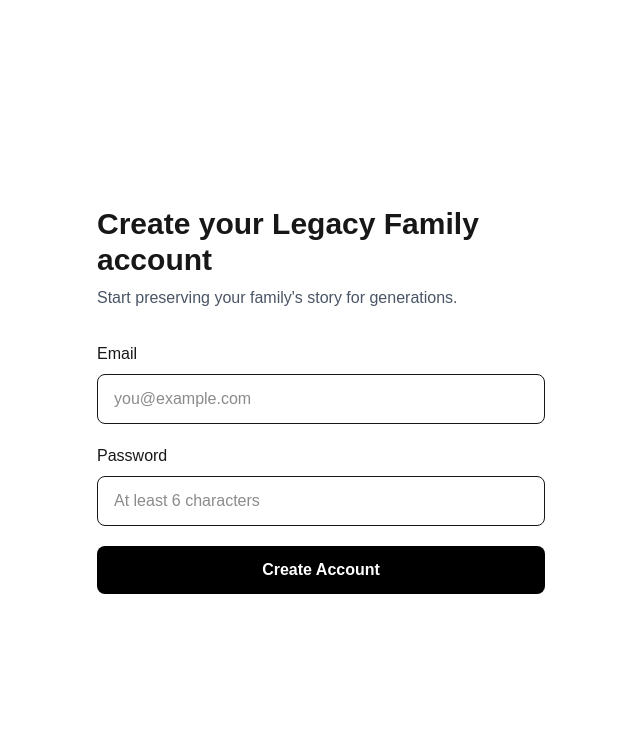
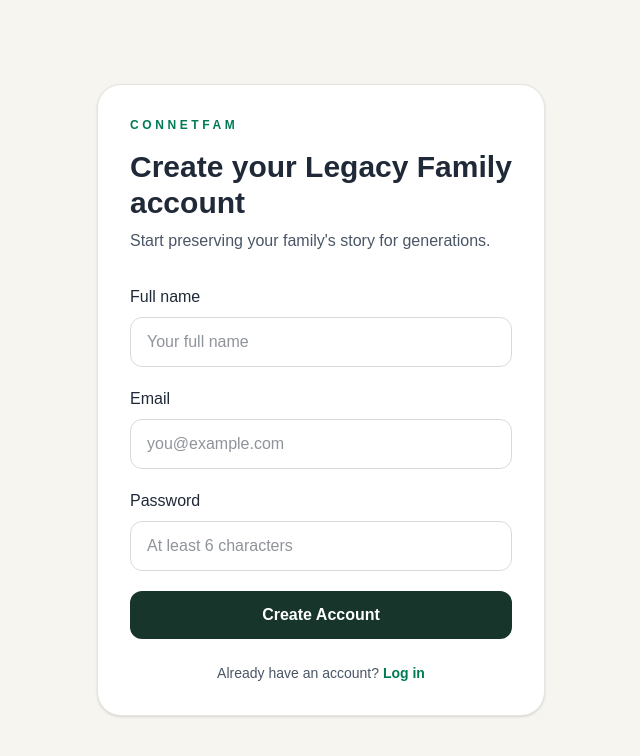
Before and after one commit to Connetfam/CONNETFAM-Tech-legacy, a Next.js app: page /signup in a window 1280 px wide. Shown: the top 756 px of the page, without its empty margins (319-959 px from the left). Built offline with nearby package versions, Linux system fonts and the light colour scheme; no server answers.

Commit message:
Fix invitation login and signup flow

```diff
--- /dev/null
+++ b/app/auth/callback/route.ts
@@ -0,0 +1,56 @@
+import { createServerClient } from "@supabase/ssr";
+import { NextResponse, type NextRequest } from "next/server";
+
+export async function GET(request: NextRequest) {
+const url = new URL(request.url);
+const code = url.searchParams.get("code");
+const next = url.searchParams.get("next");
+
+const destination =
+next && next.startsWith("/") && !next.startsWith("//")
+? next
+: "/dashboard";
+
+if (!code) {
+return NextResponse.redirect(
+new URL("/login?error=missing_code", url.origin)
+);
+}
+
+const supabaseUrl = process.env.NEXT_PUBLIC_SUPABASE_URL;
+const supabaseKey = process.env.NEXT_PUBLIC_SUPABASE_PUBLISHABLE_KEY;
+
+if (!supabaseUrl || !supabaseKey) {
+return NextResponse.redirect(
+new URL("/login?error=configuration", url.origin)
+);
+}
+
+const response = NextResponse.redirect(
+new URL(destination, url.origin)
+);
+
+const supabase = createServerClient(supabaseUrl, supabaseKey, {
+cookies: {
+getAll() {
+return request.cookies.getAll();
+},
+setAll(cookiesToSet) {
+cookiesToSet.forEach(({ name, value, options }) => {
+response.cookies.set(name, value, options);
+});
+},
+},
+});
+
+const { error } =
+await supabase.auth.exchangeCodeForSession(code);
+
+if (error) {
+return NextResponse.redirect(
+new URL("/login?error=verification_failed", url.origin)
+);
+}
+
+return response;
+}
--- a/app/signup/page.tsx
+++ b/app/signup/page.tsx
@@ -1,9 +1,20 @@
 "use client";
 
 import { useState } from "react";
+import Link from "next/link";
+import { useSearchParams } from "next/navigation";
 import { supabase } from "../lib/supabase";
 
 export default function SignupPage() {
+const searchParams = useSearchParams();
+const redirectTo = searchParams.get("redirect");
+
+const safeRedirect =
+redirectTo && redirectTo.startsWith("/") && !redirectTo.startsWith("//")
+? redirectTo
+: "/dashboard";
+
+const [fullName, setFullName] = useState("");
 const [email, setEmail] = useState("");
 const [password, setPassword] = useState("");
 const [message, setMessage] = useState("");
@@ -15,48 +26,76 @@ setLoading(true);
 setMessage("");
 
 try {
-const { error } = await supabase.auth.signUp({
+const { data, error } = await supabase.auth.signUp({
 email: email.trim(),
 password,
 options: {
-emailRedirectTo: "https://connetfam-tech-legacy.vercel.app/",
+data: {
+full_name: fullName.trim(),
+},
+emailRedirectTo: `${window.location.origin}/auth/callback?next=${encodeURIComponent(safeRedirect)}`,
 },
 });
 
 if (error) {
 setMessage(error.message);
-} else {
+return;
+}
+
+if (data.session) {
+window.location.assign(safeRedirect);
+return;
+}
+
 setMessage(
-"Account created! Please check your email and click the confirmation link to activate your account."
+"Account created. Check your email to verify your address before continuing."
 );
-}
-} catch {
+} catch (error) {
+console.error("Signup error:", error);
 setMessage("Something went wrong. Please try again.");
 } finally {
 setLoading(false);
 }
 }
 
+const loginUrl = `/login?redirect=${encodeURIComponent(safeRedirect)}`;
+
 return (
-<main className="min-h-screen flex items-center justify-center px-6">
-<div className="w-full max-w-md">
-<h1 className="text-3xl font-bold mb-2">
+<main className="flex min-h-screen items-center justify-center bg-[#f7f5ef] px-6 text-[#1f2937]">
+<div className="w-full max-w-md rounded-3xl border border-black/10 bg-white p-8 shadow-sm">
+<p className="mb-4 text-xs font-semibold uppercase tracking-[0.3em] text-emerald-700">
+CONNETFAM
+</p>
+
+<h1 className="mb-2 text-3xl font-bold">
 Create your Legacy Family account
 </h1>
 
-<p className="text-gray-600 mb-8">
+<p className="mb-8 text-gray-600">
 Start preserving your family&apos;s story for generations.
 </p>
 
 <form onSubmit={handleSignup} className="space-y-5">
 <div>
-<label
-htmlFor="email"
-className="block mb-2 font-medium"
->
+<label htmlFor="fullName" className="mb-2 block font-medium">
+Full name
+</label>
+<input
+id="fullName"
+type="text"
+value={fullName}
+onChange={(e) => setFullName(e.target.value)}
+autoComplete="name"
+required
+className="w-full rounded-xl border border-black/15 px-4 py-3 outline-none focus:border-emerald-700"
+placeholder="Your full name"
+/>
+</div>
+
+<div>
+<label htmlFor="email" className="mb-2 block font-medium">
 Email
 </label>
-
 <input
 id="email"
 type="email"
@@ -64,28 +103,24 @@ value={email}
 onChange={(e) => setEmail(e.target.value)}
 autoComplete="email"
 required
-className="w-full border rounded-lg px-4 py-3"
+className="w-full rounded-xl border border-black/15 px-4 py-3 outline-none focus:border-emerald-700"
 placeholder="you@example.com"
 />
 </div>
 
 <div>
-<label
-htmlFor="password"
-className="block mb-2 font-medium"
->
+<label htmlFor="password" className="mb-2 block font-medium">
 Password
 </label>
-
 <input
 id="password"
 type="password"
 value={password}
 onChange={(e) => setPassword(e.target.value)}
 autoComplete="new-password"
+minLength={6}
 required
-minLength={6}
-className="w-full border rounded-lg px-4 py-3"
+className="w-full rounded-xl border border-black/15 px-4 py-3 outline-none focus:border-emerald-700"
 placeholder="At least 6 characters"
 />
 </div>
@@ -93,21 +128,27 @@ placeholder="At least 6 characters"
 <button
 type="submit"
 disabled={loading}
-className="w-full rounded-lg px-4 py-3 font-semibold bg-black text-white disabled:opacity-60"
+className="w-full rounded-xl bg-[#17352b] px-4 py-3 font-semibold text-white hover:bg-[#21483b] disabled:cursor-not-allowed disabled:opacity-60"
 >
 {loading ? "Creating account..." : "Create Account"}
 </button>
 
 {message && (
-<p
-role="status"
-aria-live="polite"
-className="text-sm mt-4"
->
+<p role="status" aria-live="polite" className="mt-4 text-sm">
 {message}
 </p>
 )}
 </form>
+
+<p className="mt-6 text-center text-sm text-gray-600">
+Already have an account?{" "}
+<Link
+href={loginUrl}
+className="font-semibold text-emerald-700 hover:underline"
+>
+Log in
+</Link>
+</p>
 </div>
 </main>
 );
--- a/package.json
+++ b/package.json
@@ -9,6 +9,7 @@
     "lint": "eslint"
   },
   "dependencies": {
+    "@supabase/ssr": "^0.12.7",
     "@supabase/supabase-js": "^2.116.0",
     "next": "16.3.5",
     "react": "19.2.8",
```
Also changed, not shown: 1 other file (tests, documents, lock files or other folders).
